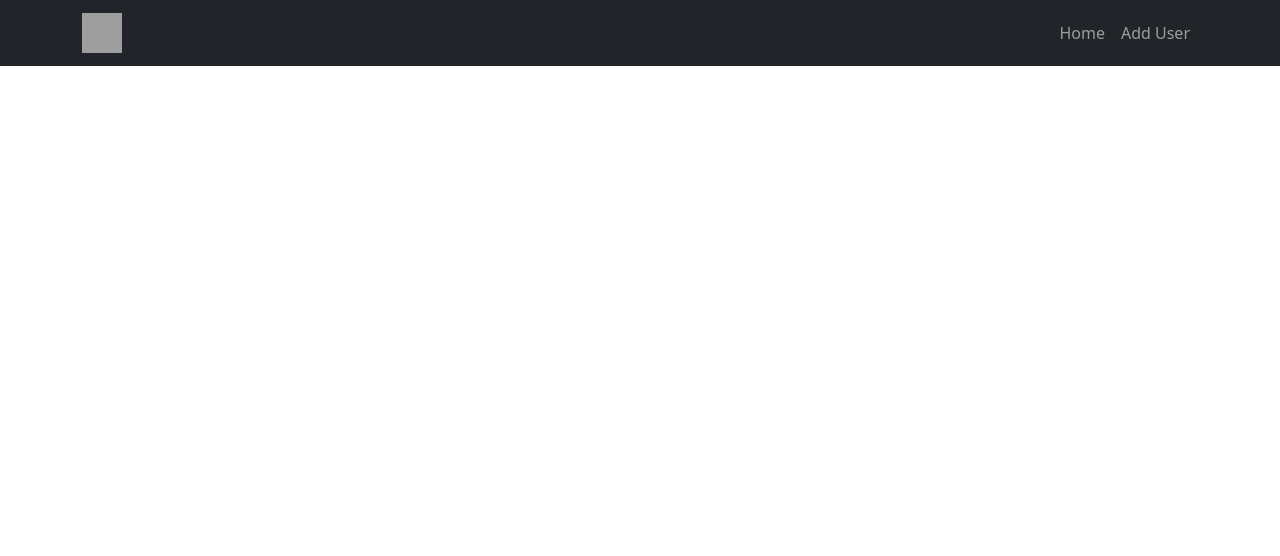
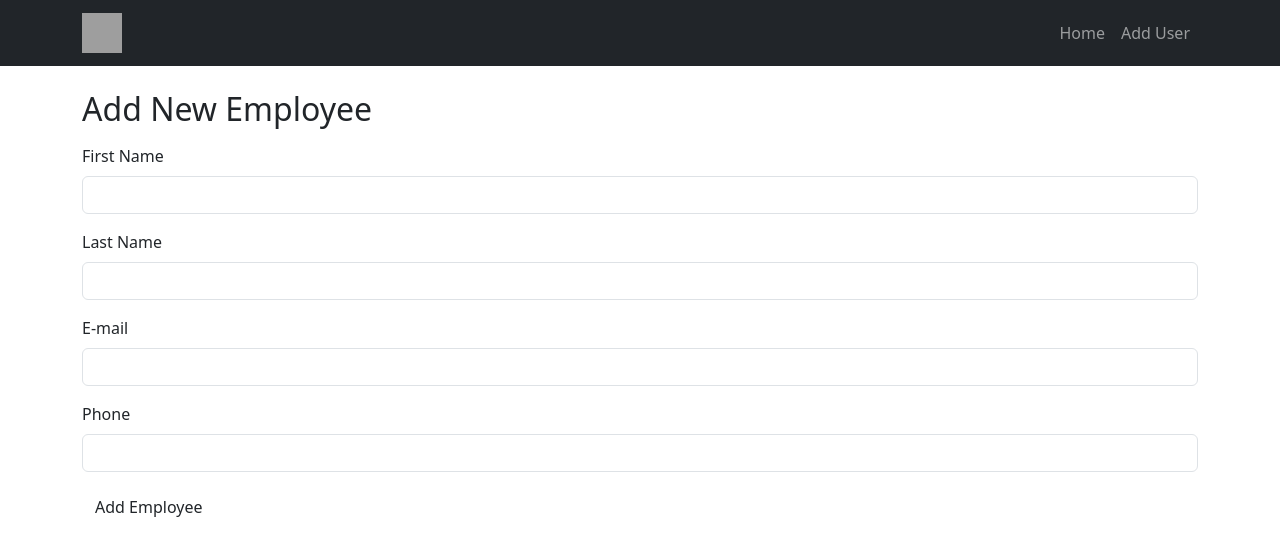
Before and after one commit to dwilly8229/CRUD-react-project, a React (Vite) app: page /add in a window 1280 px wide. Before the commit this address had no page. Shown: the top 556 px of the page. Built offline with nearby package versions, Linux system fonts and the light colour scheme; grey boxes are pictures that could not be loaded.

Commit message:
app, adduser, and home done

```diff
--- a/src/App.jsx
+++ b/src/App.jsx
@@ -3,6 +3,8 @@ import Navbar from "./Component/Navbar";
 import { BrowserRouter as Router, Routes, Route } from "react-router-dom";
 import Home from "./Component/Home";
 import employeesData from "./Data/employees.json";
+import AddUser from "./Component/AddUser";
+import UpdateUser from "./Component/UpdateUser";
 const App = () => {
   const [employees, setEmployees] = useState(employeesData);
 
@@ -24,7 +26,17 @@ const App = () => {
       <Router>
         <Navbar />
         <Routes>
-          <Route path="/" element={<Home />}></Route>
+          <Route
+            path="/"
+            element={<Home employees={employees} onDelete={deleteEmployee} />}
+          />
+          <Route path="/add" element={<AddUser onAdd={addEmployee} />} />
+          <Route
+            path="/update/:id"
+            element={
+              <UpdateUser employees={employees} onUpdate={updateEmployee} />
+            }
+          />
         </Routes>
       </Router>
     </>
--- a/src/Component/AddUser.jsx
+++ b/src/Component/AddUser.jsx
@@ -1,7 +1,71 @@
-import React from "react";
+import React, { useState } from "react";
+import { Form, Button, Container } from "react-bootstrap";
+import { useNavigate } from "react-router-dom";
 
-const AddUser = () => {
-  return <div>AddUser</div>;
+const AddUser = ({ onAdd }) => {
+  const [form, setForm] = useState({
+    firstName: "",
+    lastName: "",
+    email: "",
+    phone: "",
+  });
+  const navigate = useNavigate();
+
+  const handleChange = (e) =>
+    setForm({ ...form, [e.target.name]: e.target.value });
+
+  const handleSubmit = (e) => {
+    e.preventDefault();
+    onAdd(form);
+    navigate("/");
+  };
+  return (
+    <Container className="mt-4">
+      <h2>Add New Employee</h2>
+      <Form onSubmit={handleSubmit} className="mt-3">
+        <Form.Group className="mb-3">
+          <Form.Label>First Name</Form.Label>
+          <Form.Control
+            name="firstName"
+            value={form.firstName}
+            onChange={handleChange}
+            required
+          />
+        </Form.Group>
+        <Form.Group className="mb-3">
+          <Form.Label>Last Name</Form.Label>
+          <Form.Control
+            name="lastName"
+            value={form.lastName}
+            onChange={handleChange}
+            required
+          />
+        </Form.Group>
+        <Form.Group className="mb-3">
+          <Form.Label>E-mail</Form.Label>
+          <Form.Control
+            type="email"
+            name="email"
+            value={form.email}
+            onChange={handleChange}
+            required
+          />
+        </Form.Group>
+        <Form.Group className="mb-3">
+          <Form.Label>Phone</Form.Label>
+          <Form.Control
+            name="phone"
+            value={form.phone}
+            onChange={handleChange}
+            required
+          />
+        </Form.Group>
+        <Button type="submit" variant="primaary">
+          Add Employee
+        </Button>
+      </Form>
+    </Container>
+  );
 };
 
 export default AddUser;
--- a/src/Component/Home.jsx
+++ b/src/Component/Home.jsx
@@ -5,14 +5,14 @@ import { Link } from "react-router-dom";
 const Home = ({ employees, deleteEmployee }) => (
   <div className="contianer mt-4">
     <h2 className="mb-4">Employee List</h2>
-    <Table striped bordered hover>
+    <Table striped bordered hover responsive className="mt-3">
       <thead>
         <tr>
           <th>ID</th>
           <th>First Name</th>
           <th>Last Name</th>
           <th>Email</th>
-          <th>Phones</th>
+          <th>Phone</th>
           <th>Actions</th>
         </tr>
       </thead>
@@ -29,7 +29,7 @@ const Home = ({ employees, deleteEmployee }) => (
                 variant="warning"
                 size="sm"
                 as={Link}
-                to={"/edit/${id}"}
+                to={"/update/${id}"}
                 className="me-2"
               >
                 Edit
```
